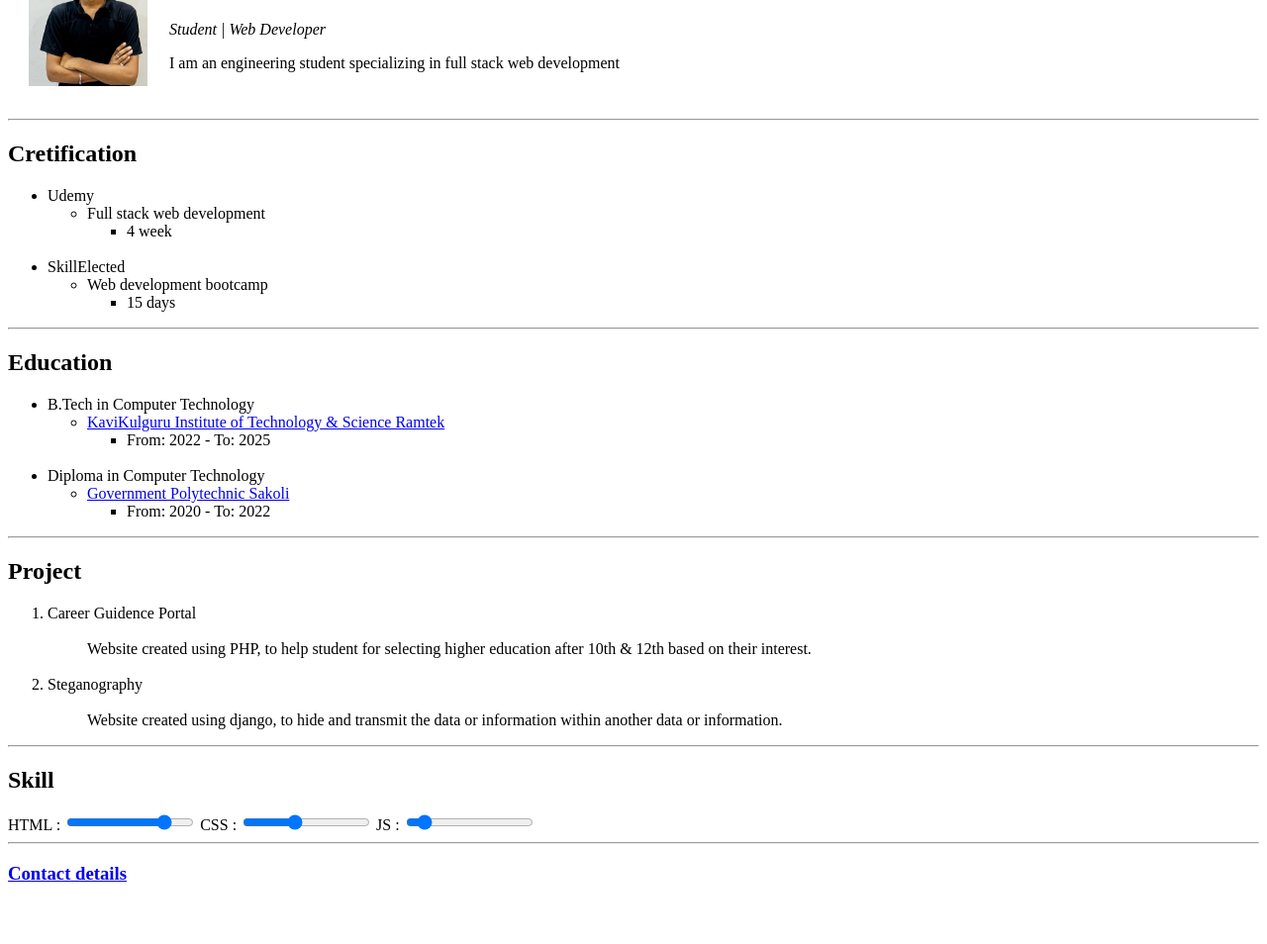
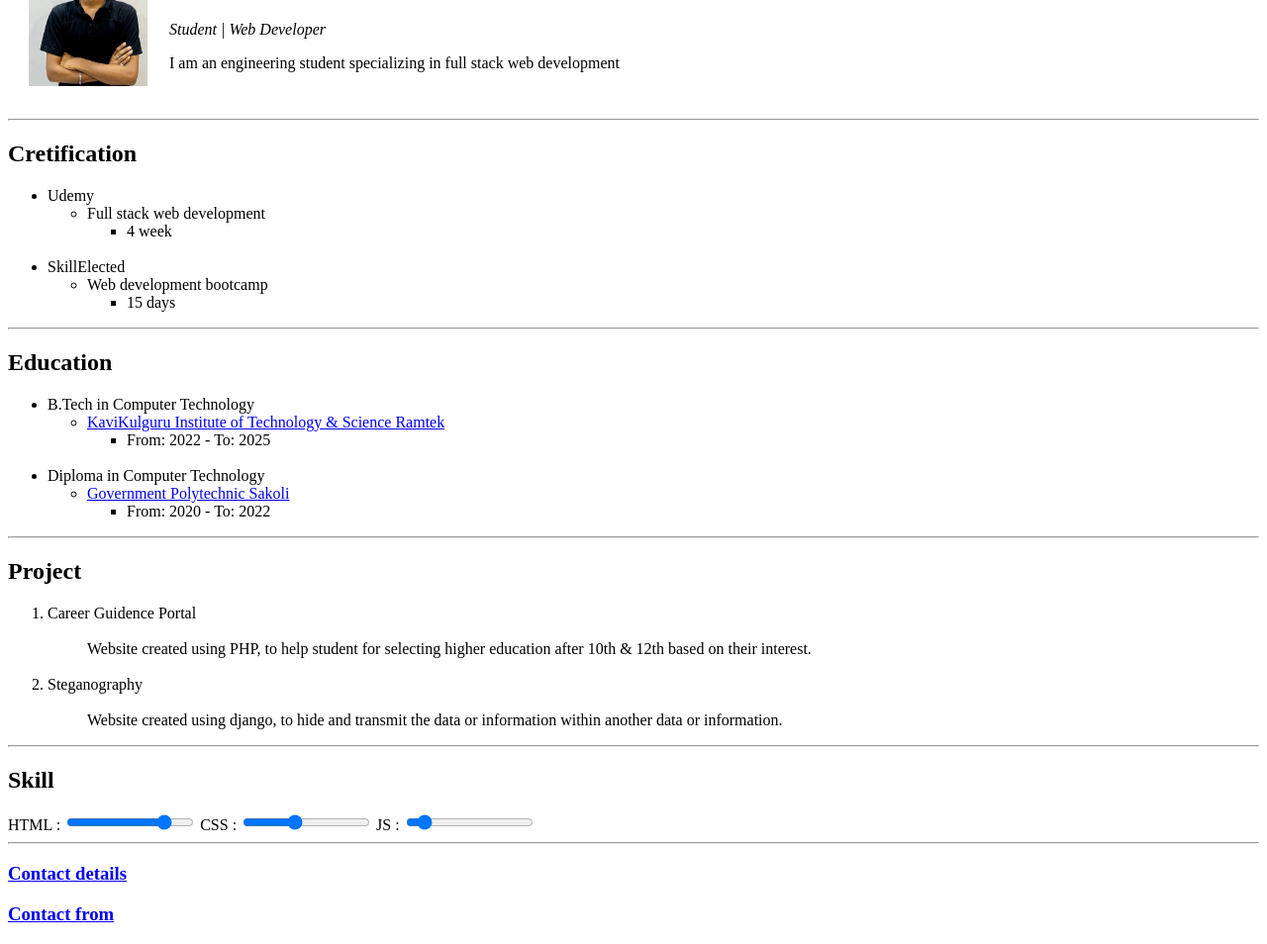
Before and after one commit to krunalbais29/html_resume, a plain HTML site: page index.html in a window 1280 px wide. Shown: the part 91-1045 px from the top of the page at 99% size. Before the commit the page ends 1004 px from the top, so only its background shows below. Drawn offline with Linux system fonts and the light colour scheme.

Commit message:
Update index.html

```diff
--- a/index.html
+++ b/index.html
@@ -120,7 +120,7 @@
 
    <div>
       <h3><a href="contact.html">Contact details</a></h3>
-
+      <h3><a href="form.html">Contact from</a></h3>
 
    </div>
 </body>
```
